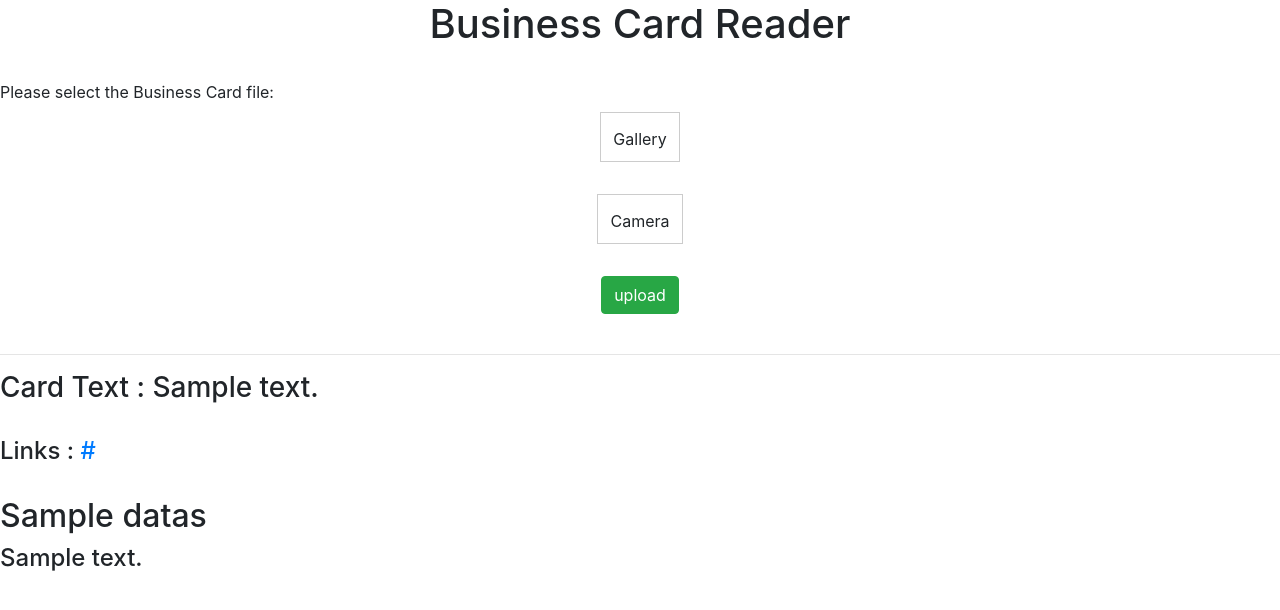
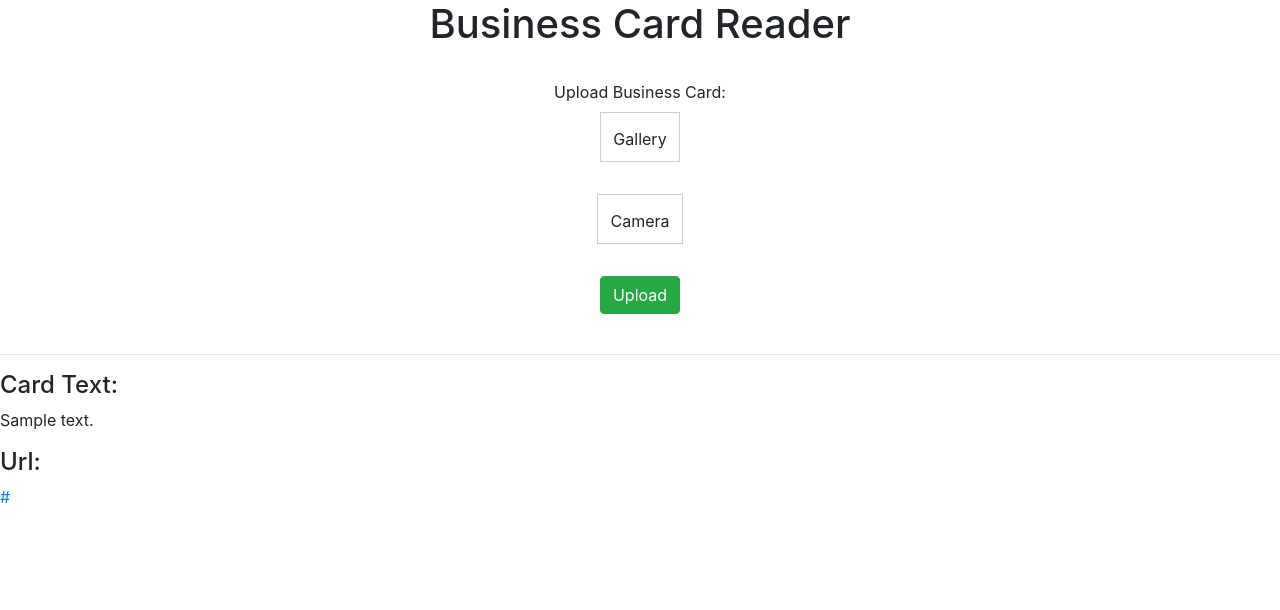
Before and after one commit to sunithapriya/BusinessCard_Reader, a Flask app: template templates/index.html in a window 1280 px wide. Shown: the top 610 px of the page. Run offline with Flask 2, Linux system fonts and the light colour scheme; the template is opened without the code that fills it: most values are stand-ins (such as "Sample title", 1, 10 or a date in 2020); some libraries are stand-ins or nearby versions.

Commit message:
Businesscard reader code upload

```diff
--- a/app.py
+++ b/app.py
@@ -3,53 +3,22 @@ import readCard
 app = Flask(__name__)
 CORS(app)
 
-
-
-
 @app.route("/")
 def index():
     return render_template("index.html")
 
-
 @app.route("/predict", methods=['POST'])
 def trial():
-    link_to_save = "/home/desktop-su-02/Documents/PPT/static"
-    if str(request.method)==str('POST'):
+    if str(request.method) == str('POST'):
         try:
-            query_file=request.files['card']
+            query_file = request.files['card']
         except:
-            query_file=request.files['card1']
-        filename = secure_filename(query_file.filename)
-
-        print(filename)
-        print("************")
+            query_file = request.files['card1']
+        #filename = secure_filename(query_file.filename)
+        print "************"
         img = cv2.imdecode(np.fromstring(query_file.read(), np.uint8), cv2.IMREAD_UNCHANGED)
-        text,url=readCard.detectText(img)
-
-
-
-
-        # if not filename.endswith(".pptx"):
-        #     print("Fail")
-        #     trades_output="File must be in pptx format."
-        #     return render_template('index.html',datas=trades_output, filename=filename ) #,data=top_resume
-        # else:
-        #     path=save_path.get_path()
-
-        #     link_to_save+="/"+path
-        #     query_file.save(os.path.join(link_to_save,filename))
-        #     query = str(link_to_save)+"/"+str(filename)
-        #     filename=request.files['ppt_file'].filename
-        #     code = str(path).split("_")[-1]
-
-        #     filename="Sucess"
-            # return render_template('index.html',filename=filename,code=code)
-
-        # filename="Sucess"
-        # return render_template('index.html',filename=filename)
-        return render_template('index.html',text=text,link=url)
-
-
+        text, url = readCard.detectText(img)
+        return render_template('index.html', text=text, link=url)
 
 if __name__ == "__main__":
-     app.run(host='0.0.0.0', port=8003,debug=True)
+     app.run(host='0.0.0.0', port=8001, debug=True)
--- a/requirements.txt
+++ b/requirements.txt
@@ -1,3 +1,4 @@
 beautifulsoup4
 google
 imutils
+pytesseract
--- /dev/null
+++ b/static/style.css
@@ -0,0 +1,28 @@
+table {
+    font-family: arial, sans-serif;
+    border-collapse: collapse;
+    width: 100%;
+}
+
+td, th {
+    border: 1px solid #dddddd;
+    text-align: left;
+    padding: 8px;
+}
+
+tr:nth-child(even) {
+    background-color: #dddddd;
+}
+input[type=file] {
+  /*border: 2px solid red;*/
+  border-radius: 4px;
+}
+input[type="file"] {
+    display: none;
+}
+.custom-file-upload {
+    border: 1px solid #ccc;
+    display: inline-block;
+    padding: 6px 12px;
+    cursor: pointer;
+}
--- a/templates/index.html
+++ b/templates/index.html
@@ -4,151 +4,56 @@
       <!-- Required meta tags -->
       <meta charset="utf-8">
       <meta name="viewport" content="width=device-width, initial-scale=1, shrink-to-fit=no">
-
       <!-- Bootstrap CSS -->
       <link rel="stylesheet" href="https://maxcdn.bootstrapcdn.com/bootstrap/4.0.0/css/bootstrap.min.css" integrity="sha384-Gn5384xqQ1aoWXA+058RXPxPg6fy4IWvTNh0E263XmFcJlSAwiGgFAW/dAiS6JXm" crossorigin="anonymous">
       <link rel="stylesheet" href="https://cdn.datatables.net/buttons/1.4.1/css/buttons.dataTables.min.css">
-
-
+      <link type="text/css" rel="stylesheet" href="{{ url_for('static', filename='style.css') }}" />
       <title>BCR</title>
    </head>
-
-
-
-
-
-
-
-
    <style>
-table {
-    font-family: arial, sans-serif;
-    border-collapse: collapse;
-    width: 100%;
-}
-
-td, th {
-    border: 1px solid #dddddd;
-    text-align: left;
-    padding: 8px;
-}
-
-tr:nth-child(even) {
-    background-color: #dddddd;
-}
-input[type=file] {
-  /*border: 2px solid red;*/
-  border-radius: 4px;
-}
-input[type="file"] {
-    display: none;
-}
-.custom-file-upload {
-    border: 1px solid #ccc;
-    display: inline-block;
-    padding: 6px 12px;
-    cursor: pointer;
-}
    </style>
-
-
    <body>
       <script type="text/javascript" charset="utf8" src="https://code.jquery.com/jquery-3.3.1.js"></script>
       <script type="text/javascript" charset="utf8" src="https://cdn.datatables.net/1.10.19/js/jquery.dataTables.min.js"></script>
-
-
-
       <script type="text/javascript" charset="utf8" src="https://cdn.datatables.net/buttons/1.5.2/js/dataTables.buttons.min.js"></script>
-
       <script type="text/javascript" charset="utf8" src="https://cdnjs.cloudflare.com/ajax/libs/jszip/3.1.3/jszip.min.js"></script>
-
       <script type="text/javascript" charset="utf8" src="https://cdnjs.cloudflare.com/ajax/libs/pdfmake/0.1.36/pdfmake.min.js"></script>
-
       <script type="text/javascript" charset="utf8" src="https://cdnjs.cloudflare.com/ajax/libs/pdfmake/0.1.36/vfs_fonts.js"></script>
-
       <script type="text/javascript" charset="utf8" src="https://cdn.datatables.net/buttons/1.5.2/js/buttons.html5.min.js"></script>
-
       <link rel="stylesheet" type="text/css" href="https://cdn.datatables.net/1.10.19/css/jquery.dataTables.min.css">
-
       <link rel="stylesheet" type="text/css" href="https://cdn.datatables.net/buttons/1.5.2/css/buttons.dataTables.min.css">
-
-
-
-        <center> <h1> Business Card Reader</h1></center> <br>
-
-
+      <center>
+         <h1> Business Card Reader</h1>
+      </center>
+      <br>
       <form action="/predict" method="post" enctype="multipart/form-data">
          <div class="form-group">
+            <center>
                <label for="inputEmail3" class="control-label">
-            Please select the Business Card file:
+               Upload Business Card:
                </label> <br>
-            <center>
                <label for="upload" class="custom-file-upload">
                <i class="fa fa-camera" style="font-size:24px;color:red"> </i> Gallery
                </label>
-
                <input id="upload" name= "card" class="file-upload__input" type="file" name="file-upload" accept="image/*" >
                <br><br>
-
                <label for="capture" class="custom-file-upload">
                <i class="fa fa-camera" style="font-size:24px;color:red"> </i> Camera
                </label>
                <input type="file" name ="card1" accept="image/*" id="capture" capture="camera">
                <br><br>
-
-            <input type="submit" name="" class="btn btn-success" value="upload"> <br><br>
+               <input type="submit" name="" class="btn btn-success" value="Upload"> <br><br>
             </center>
          </div>
          <hr>
-
       </form>
       {% if text %}
-        <h3>Card Text : {{text}} </h1> <br />
-        <!-- <h3>Links : {{link}} </h1> <br />  -->
+      <h4>Card Text: </h4>
+      <p>{{text}}</p>
+      <h4>Url: </h4>
       {% for i in link %}
-            <h4>Links : <a href="{{i}}">{{i}}</a> </h4> <br />
+      <a href="{{i}}">{{i}}</a><br>
       {% endfor %}
       {% endif %}
-        <h2>{{datas}}</h2>
-
-        <h4>{{column_message}}</h4>
-
-
-
-
-
-
-    <!-- Backtest tabel -->
-    <!-- <table id="example" class="display" style="width:100%">
-        <thead>
-            <tr>
-             <th>Time</th>
-             <th>Symbol</th>
-             <th>Price</th>
-             <th>Quantity</th>
-             <th>Value</th>
-
-            </tr>
-        </thead>
-
-        <tfoot>
-            <tr>
-             <th>Time</th>
-             <th>Symbol</th>
-             <th>Price</th>
-             <th>Quantity</th>
-             <th>Value</th>
-            </tr>
-        </tfoot>
-    </table> -->
-
-
- <!-- Optional JavaScript -->
-    <!-- jQuery first, then Popper.js, then Bootstrap JS -->
-   <!--  <script src="https://code.jquery.com/jquery-3.2.1.slim.min.js" integrity="sha384-KJ3o2DKtIkvYIK3UENzmM7KCkRr/rE9/Qpg6aAZGJwFDMVNA/GpGFF93hXpG5KkN" crossorigin="anonymous"></script>
-    <script src="https://cdnjs.cloudflare.com/ajax/libs/popper.js/1.12.9/umd/popper.min.js" integrity="sha384-ApNbgh9B+Y1QKtv3Rn7W3mgPxhU9K/ScQsAP7hUibX39j7fakFPskvXusvfa0b4Q" crossorigin="anonymous"></script>
-    <script src="https://maxcdn.bootstrapcdn.com/bootstrap/4.0.0/js/bootstrap.min.js" integrity="sha384-JZR6Spejh4U02d8jOt6vLEHfe/JQGiRRSQQxSfFWpi1MquVdAyjUar5+76PVCmYl" crossorigin="anonymous"></script> -->
-
    </body>
-
 </html>
```
Also changed, not shown: linkedinUrl.py (+7 -11 lines), readCard.py (+8 -21 lines), static/index.js (added, +13 -0 lines), README.md, images/IMG_20190311_002944.jpg (added), images/IMG_20190311_003010.jpg (added), images/card1.jpg (deleted), images/card2.png (deleted), images/card3.png (deleted), images/test.jpeg (deleted), 5 other files. Lines whose indentation alone changed are shown as unchanged.
